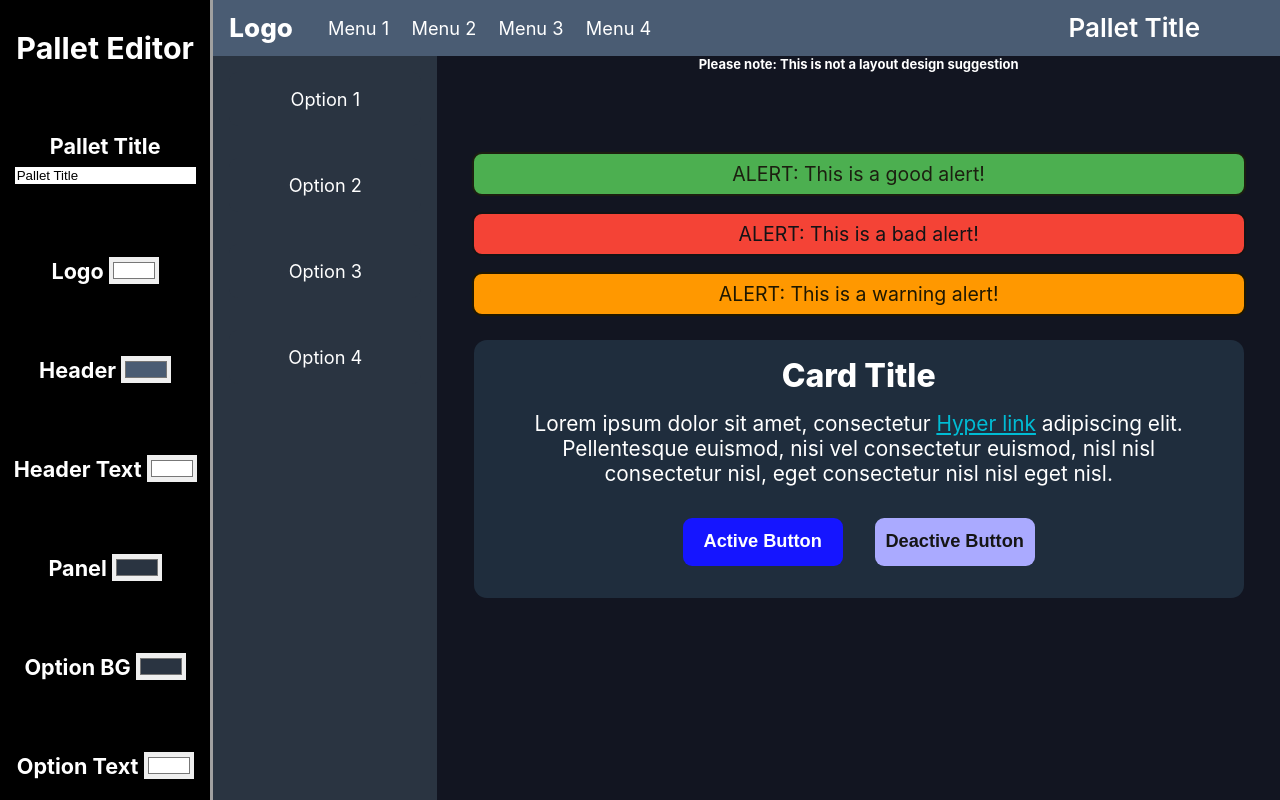
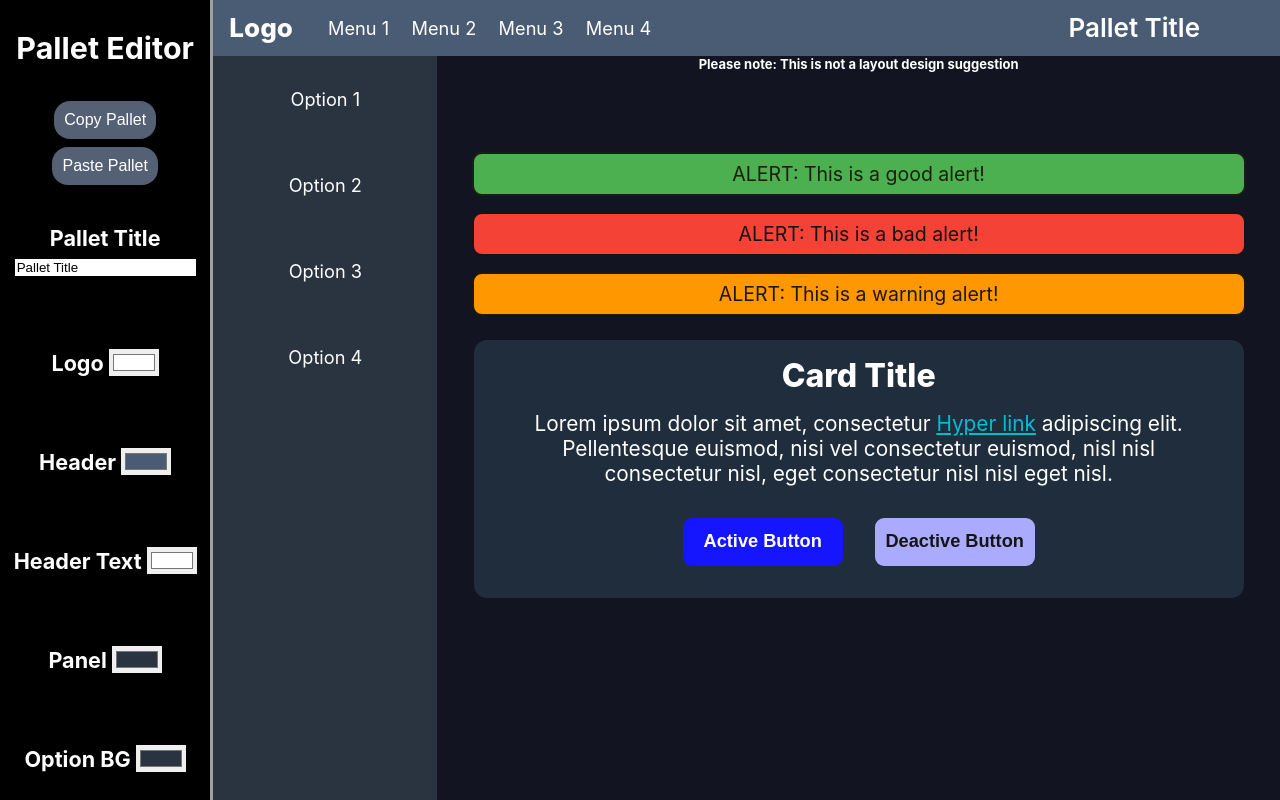
Before and after one commit to MrNobodyX3/web-palette-tester, a React (Create React App) app: page / in a window 1280 px wide. Built offline with nearby package versions, Linux system fonts and the light colour scheme.

Commit message:
Copy/Paste

```diff
--- a/src/App.css
+++ b/src/App.css
@@ -24,6 +24,27 @@
   overflow: scroll;
 }
 
+.copy-paste {
+  background-color: rgb(84, 97, 117);
+  border: none;
+  border-radius: 1em;
+  color: rgb(255, 255, 255);
+  padding: 10px;
+  text-align: center;
+  text-decoration: none;
+  display: inline-block;
+  font-size: 16px;
+  margin: 4px 2px;
+  cursor: pointer;
+}
+
+.copy-paste:hover {
+  background-color: rgb(156, 168, 187);
+}
+
+.copy-paste:active {
+  background-color: rgb(42, 43, 45);
+}
 .color-picker {
   border: 0px solid #1f913a;
   outline: none;
--- a/src/App.tsx
+++ b/src/App.tsx
@@ -48,6 +48,123 @@ function App() {
       <header className="App-header">
         <div className="pallet">
           <h3>Pallet Editor</h3>
+          {/* button to copy all varibles */}
+          <button
+            className="copy-paste"
+            onClick={() => {
+              navigator.clipboard.writeText(
+                `
+                Pallet Title: ${palletTitle}
+                Header Color: ${HeaderColor}
+                Logo Color: ${LogoColor}
+                Header Text Color: ${HeaderTextColor}
+                Body Color: ${BodyColor}
+                Card Color: ${CardColor}
+                Card Title Color: ${CardTitleColor}
+                Card Text Color: ${CardTextColor}
+                Hyperlink Color: ${hyperlinkColor}
+                Alert Good Color: ${AlertGoodColor}
+                Alert Good Text Color: ${AlertGoodTextColor}
+                Alert Bad Color: ${AlertBadColor}
+                Alert Bad Text Color: ${AlertBadTextColor}
+                Alert Warning Color: ${AlertWarningColor}
+                Alert Warning Text Color: ${AlertWarningTextColor}
+                Panel Color: ${PanelColor}
+                Option Background Color: ${OptionBackgroundColor}
+                Option Text Color: ${OptionTextColor}
+                Active Button Color: ${ActiveButtonColor}
+                Active Button Text Color: ${ActiveButtonTextColor}
+                Deactive Button Color: ${DeactiveButtonColor}
+                Deactive Button Text Color: ${DeactiveButtonTextColor}`
+              );
+            }}
+          >
+            Copy Pallet
+          </button>
+          {/* button to paste all varibles */}
+          <button
+            className="copy-paste"
+            onClick={() => {
+              navigator.clipboard.readText().then((text) => {
+                const lines = text.split("\n");
+                lines.forEach((line) => {
+                  const [key, value] = line.split(":");
+                  switch (key) {
+                    case "Pallet Title":
+                      setPalletTitle(value);
+                      break;
+                    case "Header Color":
+                      setHeaderColor(value);
+                      break;
+                    case "Logo Color":
+                      setLogoColor(value);
+                      break;
+                    case "Header Text Color":
+                      setHeaderTextColor(value);
+                      break;
+                    case "Body Color":
+                      setBodyColor(value);
+                      break;
+                    case "Card Color":
+                      setCardColor(value);
+                      break;
+                    case "Card Title Color":
+                      setCardTitleColor(value);
+                      break;
+                    case "Card Text Color":
+                      setCardTextColor(value);
+                      break;
+                    case "Hyperlink Color":
+                      setHyperlinkColor(value);
+                      break;
+                    case "Alert Good Color":
+                      setAlertGoodColor(value);
+                      break;
+                    case "Alert Good Text Color":
+                      setAlertBadTextColor(value);
+                      break;
+                    case "Alert Bad Color":
+                      setAlertBadColor(value);
+                      break;
+                    case "Alert Bad Text Color":
+                      setAlertBadTextColor(value);
+                      break;
+                    case "Alert Warning Color":
+                      setAlertWarningColor(value);
+                      break;
+                    case "Alert Warning Text Color":
+                      setAlertWarningTextColor(value);
+                      break;
+                    case "Panel Color":
+                      setPanelColor(value);
+                      break;
+                    case "Option Background Color":
+                      setOptionBackgroundColor(value);
+                      break;
+                    case "Option Text Color":
+                      setOptionTextColor(value);
+                      break;
+                    case "Active Button Color":
+                      setActiveButtonColor(value);
+                      break;
+                    case "Active Button Text Color":
+                      setActiveButtonTextColor(value);
+                      break;
+                    case "Deactive Button Color":
+                      setDeactiveButtonColor(value);
+                      break;
+                    case "Deactive Button Text Color":
+                      setDeactiveButtonTextColor(value);
+                      break;
+                    default:
+                      break;
+                  }
+                });
+              });
+            }}
+          >
+            Paste Pallet
+          </button>
           <h5>
             Pallet Title
             <input
```
